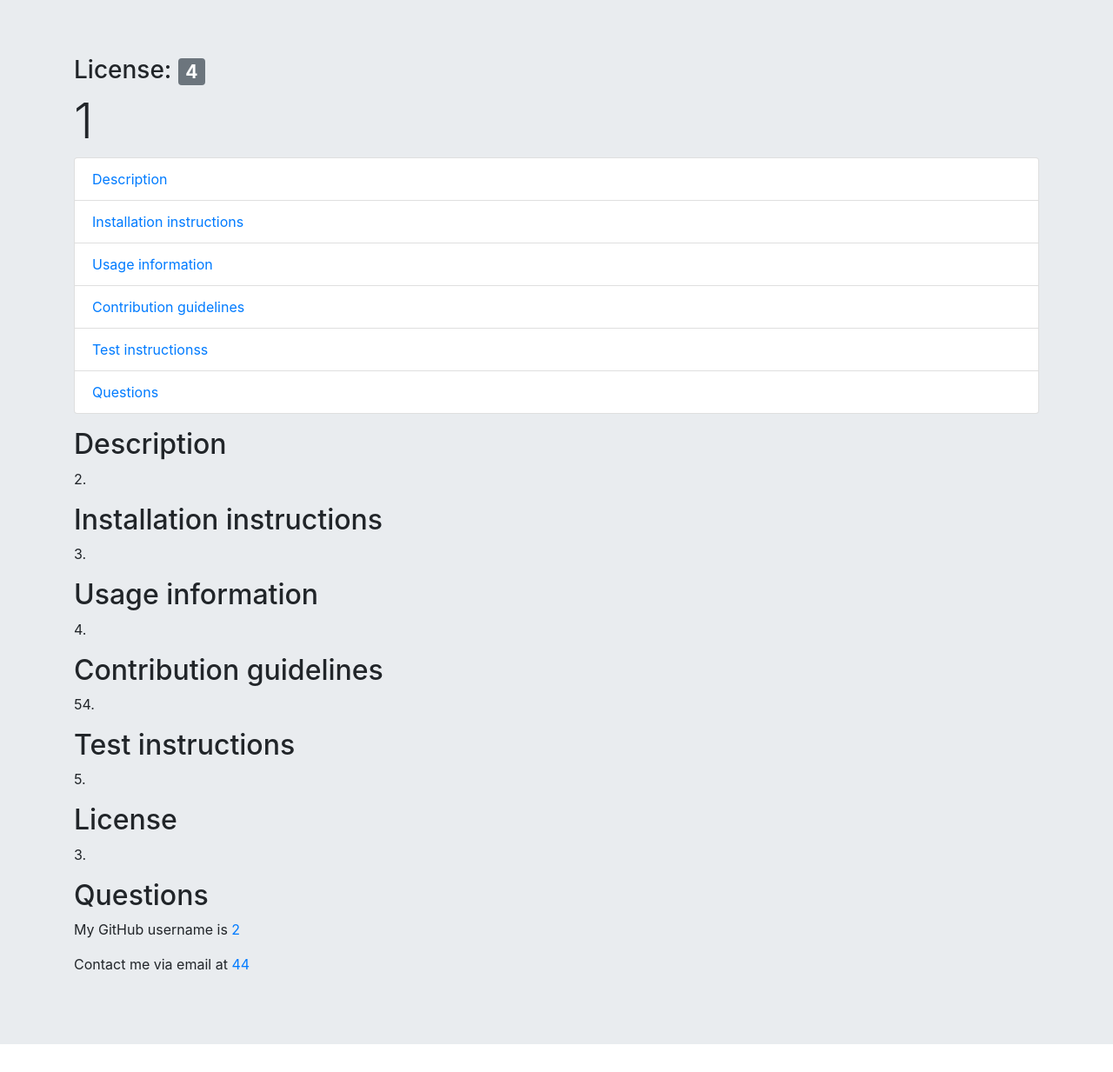
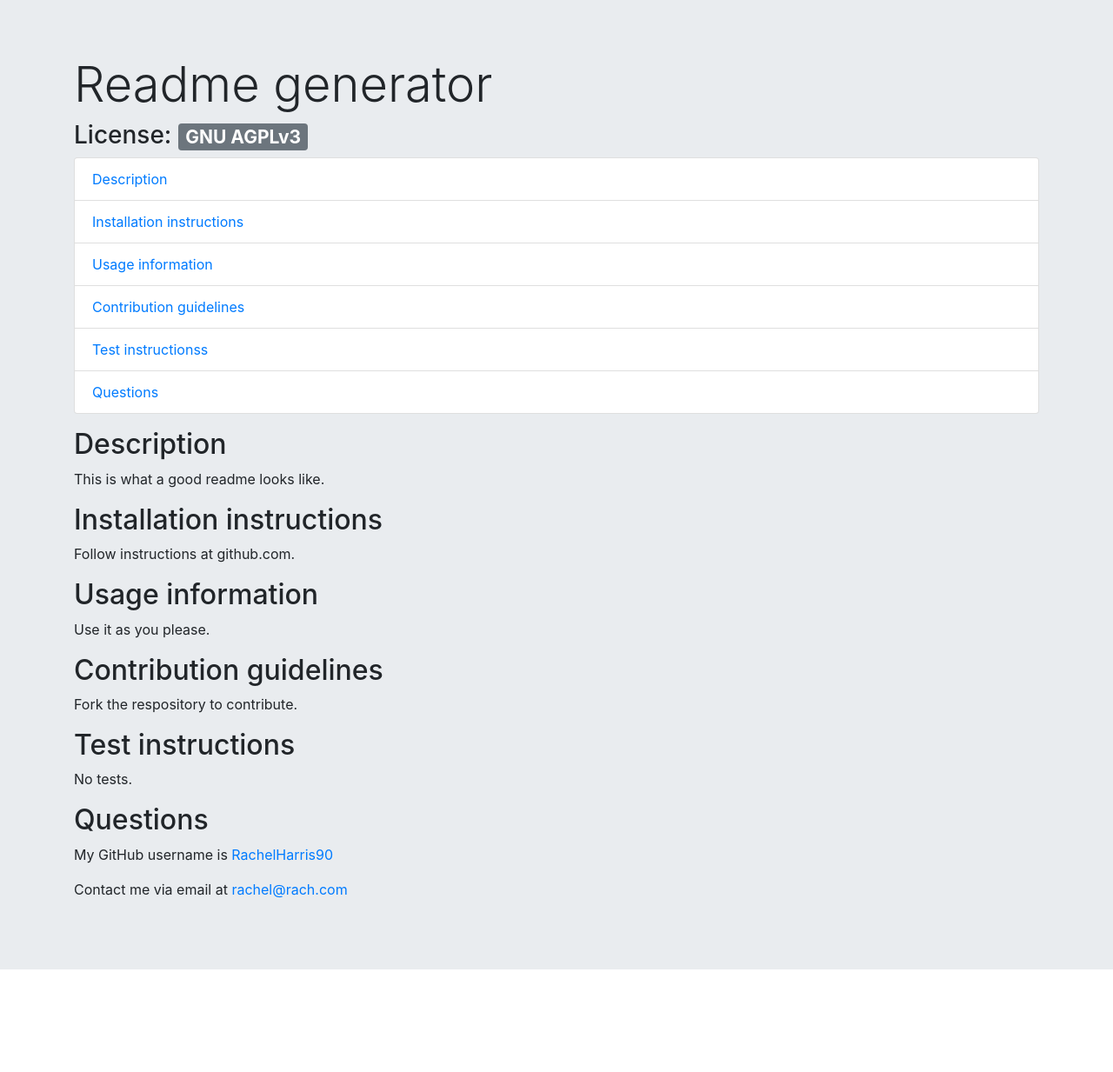
Before and after one commit to RachelHarris90/readme-generator, a website: page index.html in a window 1280 px wide. Shown: the whole page at 87% size. After the commit the page ends 1147 px from the top, so only its background shows below. Drawn offline with nearby package versions, Linux system fonts and the light colour scheme.

Commit message:
Restructure page and add license list

```diff
--- a/index.html
+++ b/index.html
@@ -9,8 +9,8 @@
 <body>
   <div class="jumbotron jumbotron-fluid">
   <div class="container">
-  <h3>License: <span class="badge badge-secondary">4</span></h3>
-    <h1 class="display-4">1</h1>
+    <h1 class="display-4">Readme generator</h1>
+    <h3>License: <span class="badge badge-secondary">GNU AGPLv3</span></h3>
     <ul class="list-group pb-3">
       <li class="list-group-item"><a href="#description">Description</a></li>
       <li class="list-group-item"><a href="#installation">Installation instructions</a></li>
@@ -20,20 +20,18 @@
       <li class="list-group-item"><a href="#questions">Questions</a></li>
     </ul>
     <h2 class="display-5" id="description">Description</h2>
-      <p>2.</p>
+      <p>This is what a good readme looks like.</p>
     <h2 class="display-5" id="installation">Installation instructions</h2>
-      <p>3.</p>
+      <p>Follow instructions at github.com.</p>
     <h2 class="display-5" id="usage">Usage information</h2>
-      <p>4.</p>
+      <p>Use it as you please.</p>
     <h2 class="display-5" id="contribution">Contribution guidelines</h2>
-      <p>54.</p>
+      <p>Fork the respository to contribute.</p>
     <h2 class="display-5" id="test">Test instructions</h2>
-      <p>5.</p>
-    <h2 class="display-5" id="license">License</h2>
-      <p>3.</p>
+      <p>No tests.</p>
     <h2 class="display-5" id="questions">Questions</h2>
-      <p>My GitHub username is <a href="https://github.com/2">2</a></p>
-      <p>Contact me via email at <a href="mailto:44">44</a></p>
+      <p>My GitHub username is <a href="https://github.com/RachelHarris90">RachelHarris90</a></p>
+      <p>Contact me via email at <a href="mailto:rachel@rach.com">rachel@rach.com</a></p>
   </div>
 </div>
 </body>
```
Also changed, not shown: index.js (+4 -6 lines).
